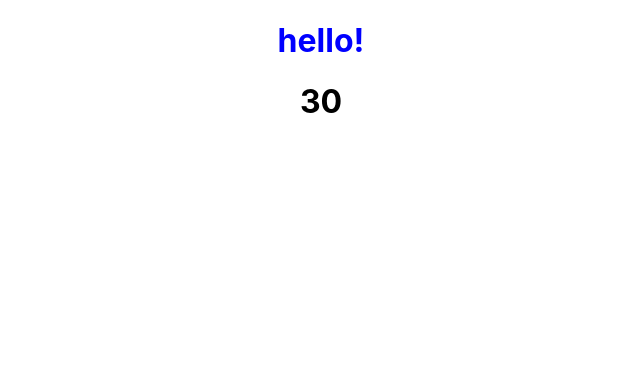
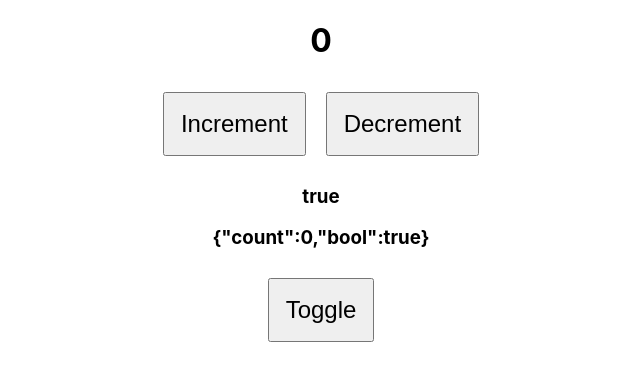
Before and after one commit to Arafat-alim/JS-practice, a React (Create React App) app in the folder ReactJS/project-one/: page / in a window 1280 px wide. Shown: the top 380 px of the page, without its empty margins (319-959 px from the left). Built offline with nearby package versions, Linux system fonts and the light colour scheme.

Commit message:
multi or single states using useState hooks.

```diff
--- a/ReactJS/project-one/src/App.js
+++ b/ReactJS/project-one/src/App.js
@@ -1,11 +1,10 @@
 import "./App.css";
-
-import JSXReact7 from "./components/JSXReact7";
+import SingleStateUseState9 from "./components/SingleStateUseState9";
 
 function App() {
   return (
     <div className="App">
-      <JSXReact7 />
+      <SingleStateUseState9 />
     </div>
   );
 }
--- /dev/null
+++ b/ReactJS/project-one/src/components/SingleStateUseState9.js
@@ -0,0 +1,37 @@
+//! A pattern which was used in Class based component - Single State
+import React, { useState } from "react";
+
+//! Multiple states using useState()
+function SingleStateUseState9() {
+  //single states
+  const [sObj, setObj] = useState({
+    count: 0,
+    bool: true,
+  });
+  //function single
+  function handleChange(op) {
+    let tC = sObj.count;
+    if (op === "+") {
+      tC++;
+      setObj({ ...sObj, count: tC });
+    } else {
+      tC--;
+      setObj({ ...sObj, count: tC });
+    }
+  }
+  return (
+    <div>
+      <h1>{sObj.count}</h1>
+      <button onClick={() => handleChange("+")}>Increment</button>
+      <button onClick={() => handleChange("-")}>Decrement</button>
+      <h3>{sObj.bool.toString()}</h3>
+
+      <h3>{JSON.stringify(sObj)}</h3>
+      <button onClick={() => setObj({ ...sObj, bool: !sObj.bool })}>
+        Toggle
+      </button>
+    </div>
+  );
+}
+
+export default SingleStateUseState9;
```
Also changed, not shown: ReactJS/project-one/src/components/PrimtiveTypeObj8.js (added, +27 -0 lines).
